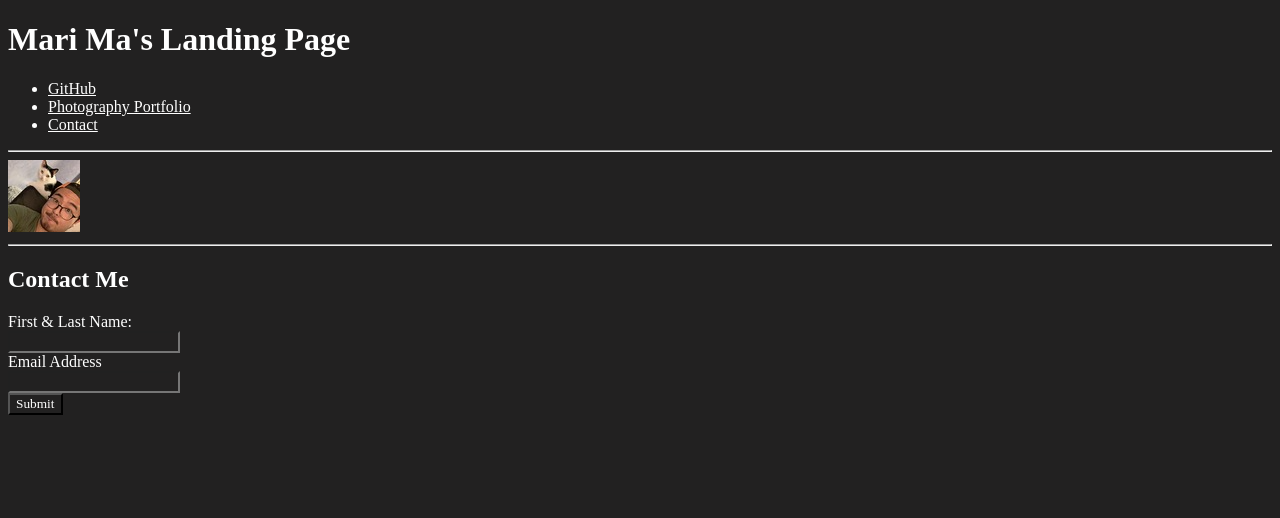
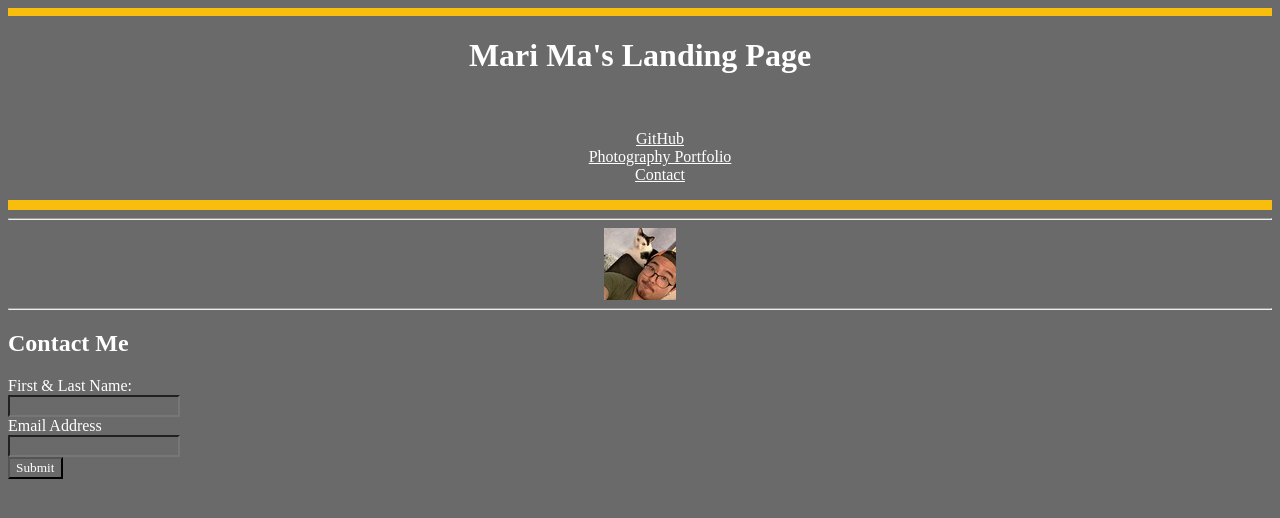
Before and after one commit to DraconMarius/landing-page, a plain HTML site: page index.html in a window 1280 px wide. Drawn offline with Linux system fonts and the light colour scheme.

Commit message:
basic formatting done

```diff
--- a/assets/style.css
+++ b/assets/style.css
@@ -1,11 +1,25 @@
 * {
-    background-color: rgb(34, 33, 33);
-    font-family: 'Comic Sans';
+    background-color: rgb(106, 106, 106);
+    font-family: 'Times New Roman';
     color: white;
 }
 
-.header ul li h1{
+.header {
+    border-top: 8px Solid rgba(254, 193, 12, 0.968);
+    border-bottom: 10px Solid rgba(254, 193, 12, 0.968);
+}
+
+.header h1 {
+    text-align: center;
+}
+
+.header ul li {
     list-style-type:none;
     position:auto;
     text-align:center;
 }
+
+img {
+    margin:auto;
+    display: block;
+}
--- a/index.html
+++ b/index.html
@@ -4,11 +4,12 @@
         <meta charset="UTF-8">
         <link rel="stylesheet" href="./assets/style.css">
         <title> Student Landing Page</title>
-</head>
+    </head>
 
 <main>
     <header class="header">
         <h1> Mari Ma's Landing Page</h1>
+        <br/>
         <nav>
             <ul>
                 <li>
@@ -28,7 +29,7 @@
         <img src="./assets/mari.png" alt="Student Profile Picture">
     </section>
     <hr/>
-    <section  class="Form">
+    <body  class="Form">
         <h2>Contact Me</h2>
         <form>
             <label for="Name"> First & Last Name:</label>
@@ -41,6 +42,6 @@
             <br/>
             <input type="submit">
         </form>
-    </section>
+    </body>
 
 </html>
```
